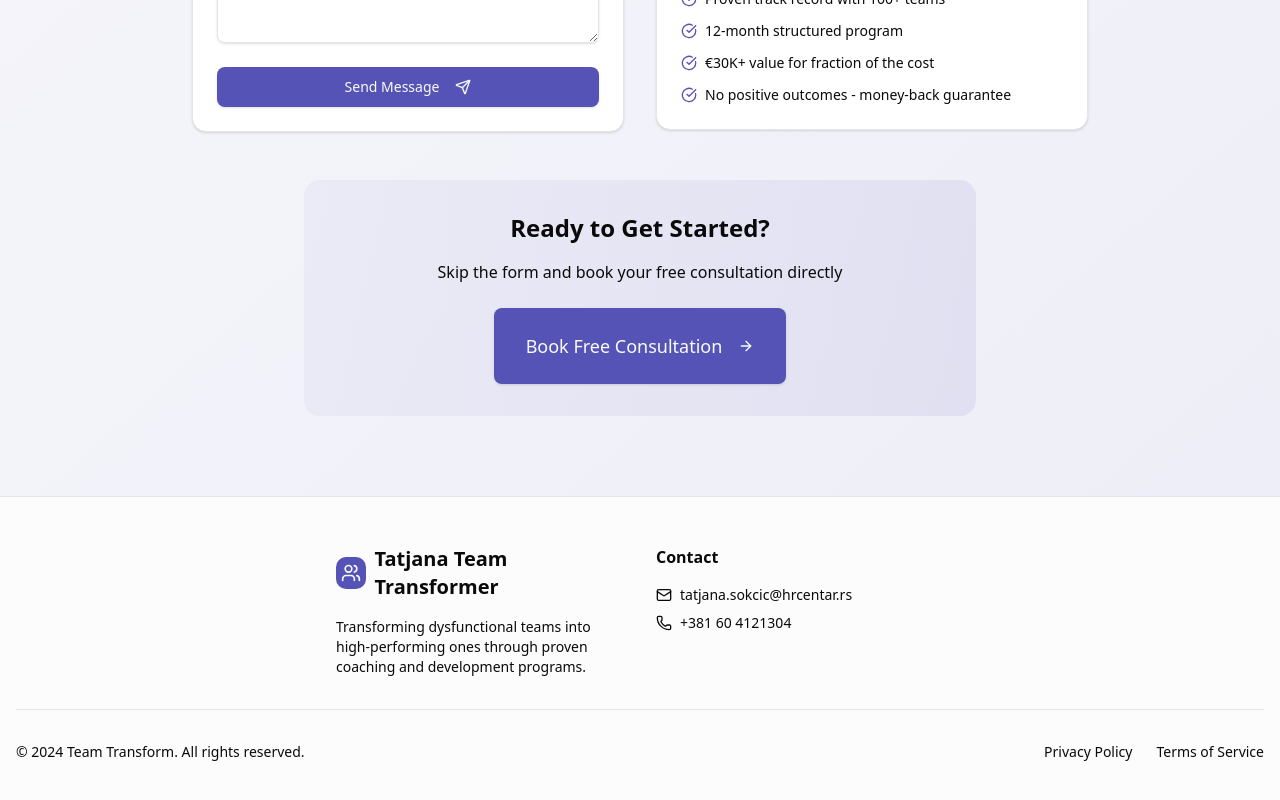
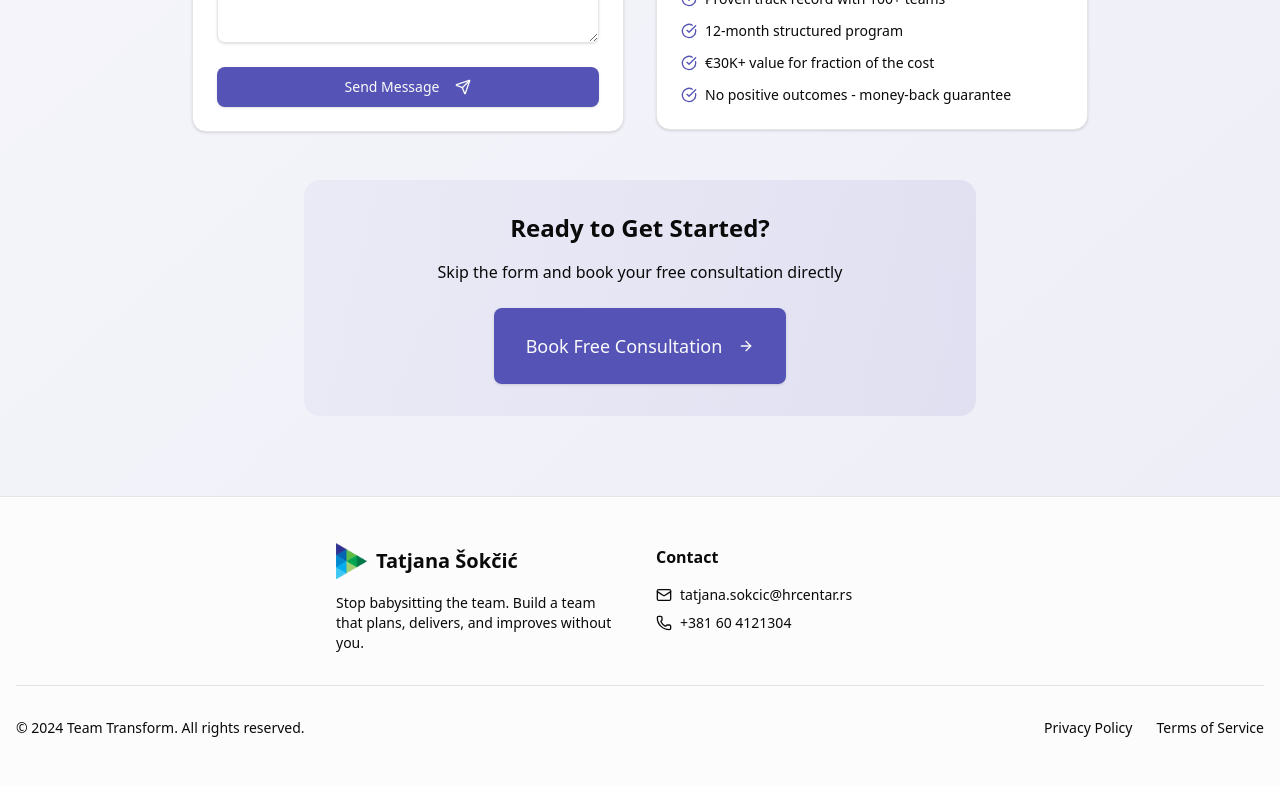
Before and after one commit to zatezalo/tatjana, a Next.js app: page / in a window 1280 px wide. Shown: the part 8511-9311 px from the top of the page. Built offline with nearby package versions, Linux system fonts and the light colour scheme.

Commit message:
[App] Update Footer components to replace user icon with logo image, revise branding text for clarity, and enhance layout structure for improved user engagement

```diff
--- a/src/components/layout/Footer.tsx
+++ b/src/components/layout/Footer.tsx
@@ -1,5 +1,6 @@
 import Link from "next/link";
-import { Users, Mail, Phone } from "lucide-react";
+import { Mail, Phone } from "lucide-react";
+import Image from "next/image";
 
 export default function Footer() {
   return (
@@ -8,14 +9,23 @@ export default function Footer() {
         <div className="grid grid-cols-1 md:grid-cols-4 gap-8">
           {/* Brand */}
           <div className="space-y-4 md:col-start-2">
-            <Link href="/" className="flex items-center gap-2 font-bold text-xl">
-              <div className="w-8 h-8 bg-primary rounded-lg flex items-center justify-center">
-                <Users className="w-5 h-5 text-primary-foreground" />
+            <Link
+              href="/"
+              className="flex items-center gap-2 font-bold text-xl"
+            >
+              <div className="w-8 h-8 flex items-center justify-center">
+                <Image
+                  src="/logo.png"
+                  alt="Tatjana Šokčić"
+                  width={32}
+                  height={32}
+                />
               </div>
-              <span className="text-foreground">Tatjana Team Transformer</span>
+              <span className="text-foreground">Tatjana Šokčić</span>
             </Link>
             <p className="text-foreground text-sm">
-            Transforming dysfunctional teams into high-performing ones through proven coaching and development programs.
+              Stop babysitting the team. Build a team that plans, delivers, and
+              improves without you.
             </p>
           </div>
 
@@ -85,7 +95,9 @@ export default function Footer() {
             <ul className="space-y-2">
               <li className="flex items-center gap-2 text-sm text-foreground">
                 <Mail className="w-4 h-4" />
-                <a href="mailto:tatjana.sokcic@hrcentar.rs">tatjana.sokcic@hrcentar.rs</a>
+                <a href="mailto:tatjana.sokcic@hrcentar.rs">
+                  tatjana.sokcic@hrcentar.rs
+                </a>
               </li>
               <li className="flex items-center gap-2 text-sm text-foreground">
                 <Phone className="w-4 h-4" />
@@ -104,10 +116,16 @@ export default function Footer() {
             © 2024 Team Transform. All rights reserved.
           </p>
           <div className="flex gap-6">
-            <Link href="/privacy" className="text-sm text-foreground hover:text-foreground transition-colors">
+            <Link
+              href="/privacy"
+              className="text-sm text-foreground hover:text-foreground transition-colors"
+            >
               Privacy Policy
             </Link>
-            <Link href="/terms" className="text-sm text-foreground hover:text-foreground transition-colors">
+            <Link
+              href="/terms"
+              className="text-sm text-foreground hover:text-foreground transition-colors"
+            >
               Terms of Service
             </Link>
           </div>
--- a/src/components/layout/sr/Footer.tsx
+++ b/src/components/layout/sr/Footer.tsx
@@ -1,5 +1,6 @@
 import Link from "next/link";
-import { Users, Mail, Phone } from "lucide-react";
+import { Mail, Phone } from "lucide-react";
+import Image from "next/image";
 
 export default function Footer() {
   return (
@@ -8,14 +9,23 @@ export default function Footer() {
         <div className="grid grid-cols-1 md:grid-cols-4 gap-8">
           {/* Brand */}
           <div className="space-y-4 md:col-start-2">
-            <Link href="/sr" className="flex items-center gap-2 font-bold text-xl">
-              <div className="w-8 h-8 bg-primary rounded-lg flex items-center justify-center">
-                <Users className="w-5 h-5 text-primary-foreground" />
+            <Link
+              href="/sr"
+              className="flex items-center gap-2 font-bold text-xl"
+            >
+              <div className="w-8 h-8 flex items-center justify-center">
+                <Image
+                  src="/logo.png"
+                  alt="Tatjana Šokčić"
+                  width={32}
+                  height={32}
+                />
               </div>
               <span className="text-foreground">Tatjana Tim Transformer</span>
             </Link>
             <p className="text-foreground text-sm">
-            Transformišemo disfunkcionalne timove u visokoproduktivne jedinice kroz dokazane programe kočinga i razvoja.
+              Prestanite sa mikromenadžmentom tima. Napravite tim koji planira,
+              isporučuje i donosi nove prilike.
             </p>
           </div>
 
@@ -85,7 +95,9 @@ export default function Footer() {
             <ul className="space-y-2">
               <li className="flex items-center gap-2 text-sm text-foreground">
                 <Mail className="w-4 h-4" />
-                <a href="mailto:tatjana.sokcic@hrcentar.rs">tatjana.sokcic@hrcentar.rs</a>
+                <a href="mailto:tatjana.sokcic@hrcentar.rs">
+                  tatjana.sokcic@hrcentar.rs
+                </a>
               </li>
               <li className="flex items-center gap-2 text-sm text-foreground">
                 <Phone className="w-4 h-4" />
@@ -104,10 +116,16 @@ export default function Footer() {
             © 2024 Team Transform. Sva prava zadržana.
           </p>
           <div className="flex gap-6">
-            <Link href="/privacy" className="text-sm text-foreground hover:text-foreground transition-colors">
+            <Link
+              href="/privacy"
+              className="text-sm text-foreground hover:text-foreground transition-colors"
+            >
               Politika privatnosti
             </Link>
-            <Link href="/terms" className="text-sm text-foreground hover:text-foreground transition-colors">
+            <Link
+              href="/terms"
+              className="text-sm text-foreground hover:text-foreground transition-colors"
+            >
               Uslovi korišćenja
             </Link>
           </div>
```
